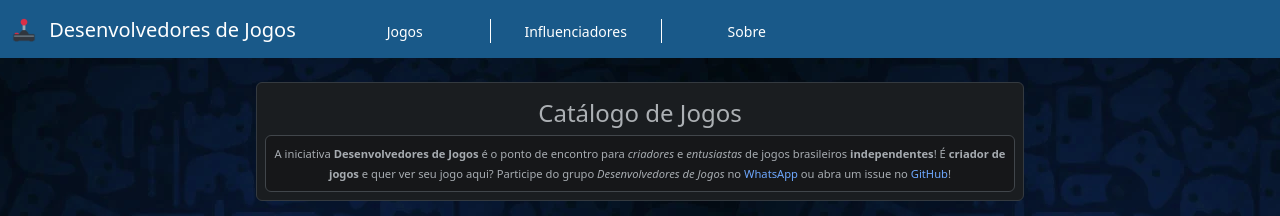
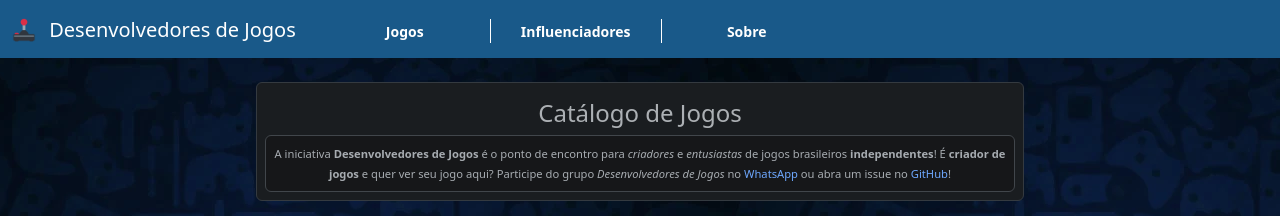
Before and after one commit to murikistudio/devsdejogos.com.br, a Jekyll site: the page built from index.html, in a window 1280 px wide. Shown: the top 216 px of the page. Built offline with Jekyll 4.4.1, drawn with Linux system fonts in a browser that asks for light colours.

Commit message:
ênfase em links no navbar

```diff
--- a/_includes/navbar.html
+++ b/_includes/navbar.html
@@ -14,7 +14,9 @@
                 {% if section.show_in_nav %}
                 <li class="nav-item px-0 py-0">
                     <a class="nav-link px-0 py-0 text-white" href="{{ site.url }}/{{ section.url }}">
-                        <small>{{ section.title }}</small>
+                        <small>
+                            <strong>{{ section.title }}</strong>
+                        </small>
                     </a>
                 </li>
                 {% endif %}
```
